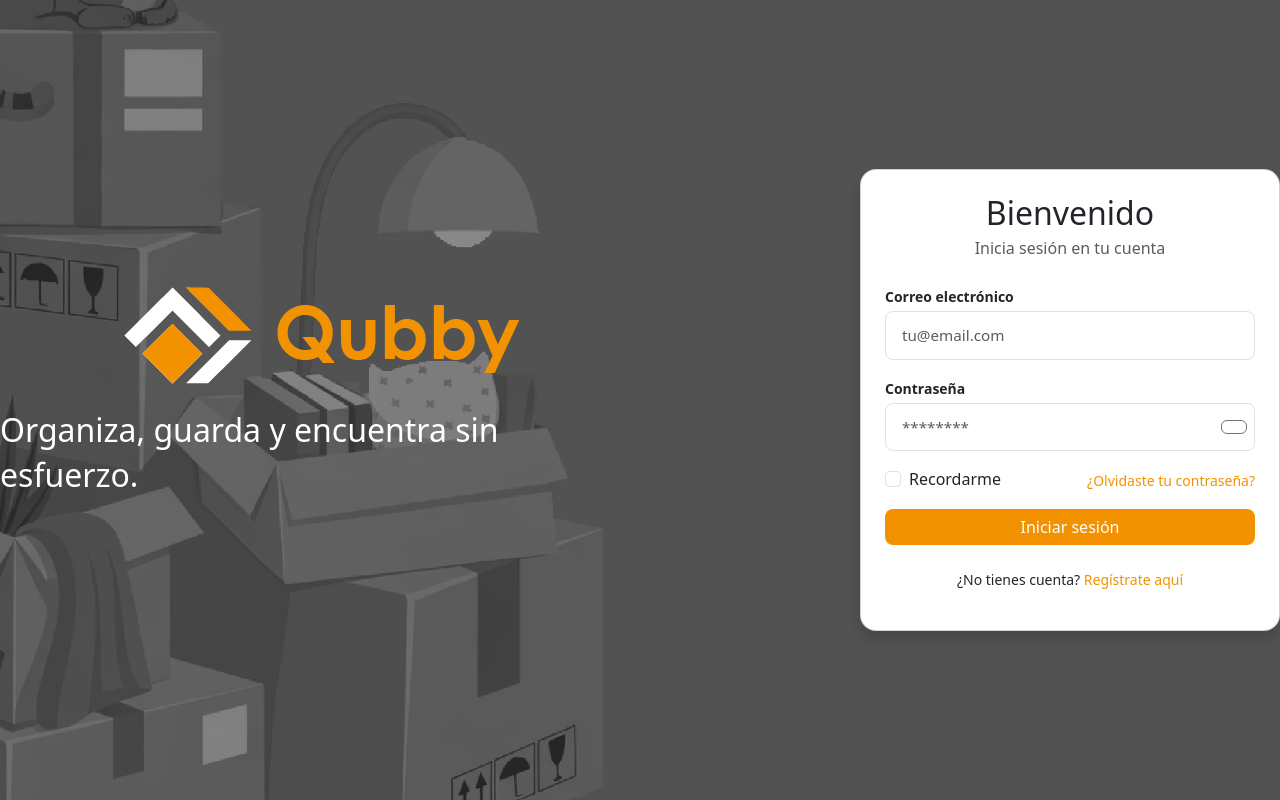
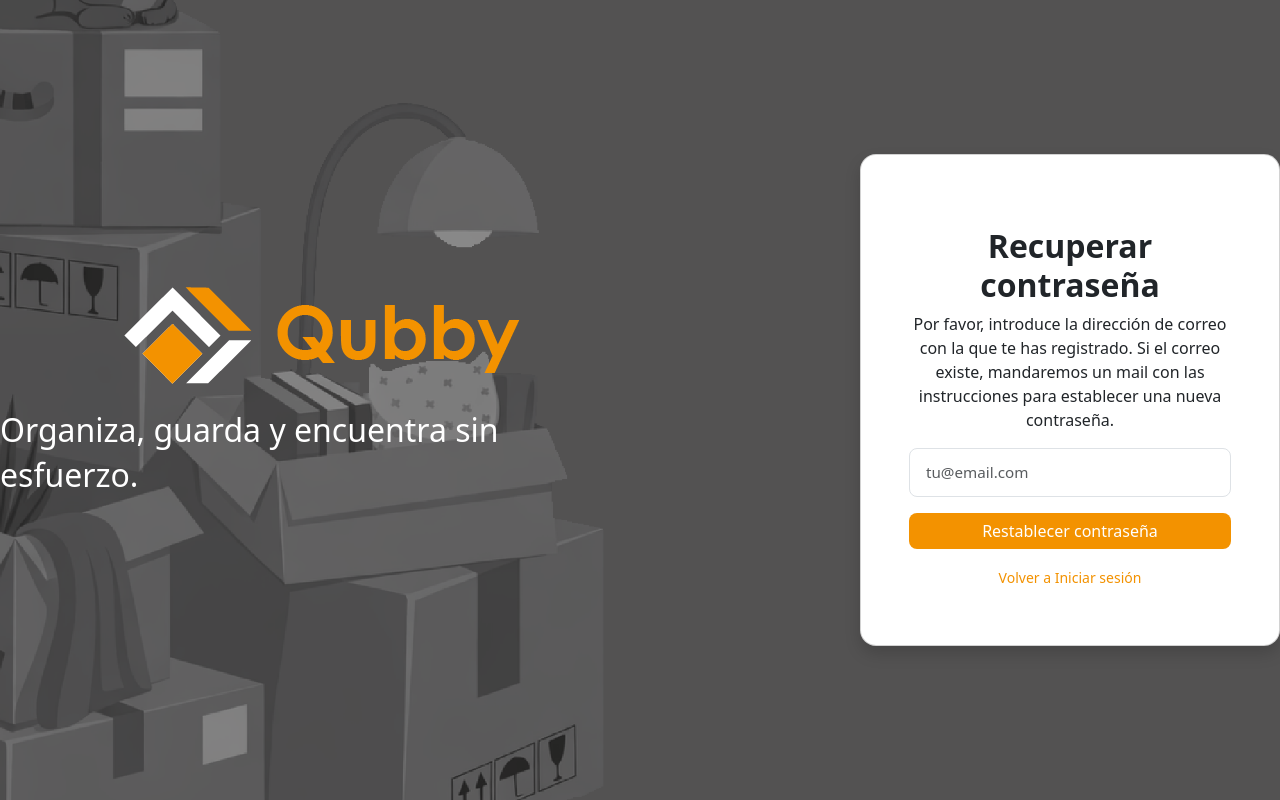
Before and after one commit to an-vila/Qubby, an Angular app in the folder client/: page /auth/recovery in a window 1280 px wide. Before the commit this address led to /auth/login. Built offline with nearby package versions, Linux system fonts and the light colour scheme.

Commit message:
Página de Restablecer contraseña añadida y refactorización de componentes

```diff
--- a/client/src/app/features/auth/auth.routes.ts
+++ b/client/src/app/features/auth/auth.routes.ts
@@ -34,6 +34,14 @@ export const authRoutes: Routes = [
             .then(m => m.ActivatePageComponent)
       },
       {
+        // RUTA para activar la cuenta mediante el token del correo: /auth/activate
+        path: 'recovery',
+        // Carga de forma diferida el componente de activación que acabamos de limpiar
+        loadComponent: () =>
+          import('./pages/recovery-page/recovery-page.component')
+            .then(m => m.RecoveryPageComponent)
+      },
+      {
         // Si el usuario entra a /auth sin nada más, lo mandamos al login por defecto
         path: '',
         redirectTo: 'login',
--- a/client/src/app/features/auth/layout/auth-layout/auth-layout.component.html
+++ b/client/src/app/features/auth/layout/auth-layout/auth-layout.component.html
@@ -1,18 +1,20 @@
-<div class="auth-layout d-flex flex-column flex-md-row vh-100 align-items-center justify-content-center">
+<div
+  class="auth-layout d-flex flex-column flex-md-row vh-100 align-items-center justify-content-center"
+>
   <!-- IZQUIERDA: Logo -->
   <div class="d-flex justify-content-center justify-content-md-start mb-4 mb-md-0 me-md-5">
     <div class="brand text-center text-md-start">
-      <img src="/images/logoQubby.png" alt="Qubby logo" class="mb-3 logo">
+      <img src="/images/logoQubby.png" alt="Qubby logo" class="mb-3 logo" />
 
       <!-- Slogan -->
-      <p class="slogan mt-2">
-        Organiza, guarda y encuentra sin esfuerzo.
-      </p>
+      <p class="slogan mt-2">Organiza, guarda y encuentra sin esfuerzo.</p>
     </div>
   </div>
 
   <!-- DERECHA: Formulario -->
   <div class="auth-right">
-    <router-outlet></router-outlet>
+    <div class="card p-5 shadow rounded-4 w-100 text-center mx-auto">
+      <router-outlet></router-outlet>
+    </div>
   </div>
 </div>
--- a/client/src/app/features/auth/pages/login-page/login-page.component.html
+++ b/client/src/app/features/auth/pages/login-page/login-page.component.html
@@ -1,4 +1,4 @@
-<div class="card p-4 shadow rounded-4 w-100 login-card">
+
   <h2 class="text-center mb-1">Bienvenido</h2>
   <p class="text-center text-muted mb-4">Inicia sesión en tu cuenta</p>
 
@@ -49,7 +49,7 @@
         />
         <label class="form-check-label" for="rememberMe">Recordarme</label>
       </div>
-      <a href="#" class="text-qubby small">¿Olvidaste tu contraseña?</a>
+      <a href="/auth/recovery" class="text-qubby small">¿Olvidaste tu contraseña?</a>
     </div>
 
  <ui-button
@@ -63,4 +63,3 @@
       <a routerLink="/auth/register" class="text-qubby">Regístrate aquí</a>
     </p>
   </form>
-</div>
--- a/client/src/app/features/auth/pages/recovery-page/recovery-page.component.css
+++ b/client/src/app/features/auth/pages/recovery-page/recovery-page.component.css
@@ -0,0 +1,4 @@
+.text-qubby {
+  color: #F39200 !important;
+  text-decoration: none;
+}
--- a/client/src/app/features/auth/pages/recovery-page/recovery-page.component.html
+++ b/client/src/app/features/auth/pages/recovery-page/recovery-page.component.html
@@ -0,0 +1,36 @@
+<div class="py-2">
+  <i class="bi bi-check-circle-fill text-success" style="font-size: 4rem"></i>
+
+  <h2 class="mt-3 mb-2 fw-bold">Recuperar contraseña</h2>
+  <p>
+    Por favor, introduce la dirección de correo con la que te has registrado. Si el correo existe,
+    mandaremos un mail con las instrucciones para establecer una nueva contraseña.
+  </p>
+
+  @if (successMessage) {
+    <div class="alert alert-success d-flex align-items-center small mt-3" role="alert">
+      <i class="bi bi-check-circle-fill me-2"></i>
+      <div>{{ successMessage }}</div>
+    </div>
+  } @else {
+    <form [formGroup]="recoveryForm" (ngSubmit)="onSubmit()">
+      <ui-input
+        type="email"
+        placeholder="tu@email.com"
+        formControlName="email"
+        class="mb-3"
+      ></ui-input>
+
+      @if (errorMessage) {
+        <div class="text-danger small mt-n2 mb-3 ps-3">
+          <i class="bi bi-exclamation-circle me-1"></i> {{ errorMessage }}
+        </div>
+      }
+
+      <ui-button type="submit" customClass="btn-qubby" class="my-3"
+        >Restablecer contraseña</ui-button
+      >
+    </form>
+  }
+  <a href="/auth/login" class="text-qubby small">Volver a Iniciar sesión</a>
+</div>
--- a/client/src/app/features/auth/pages/recovery-page/recovery-page.component.ts
+++ b/client/src/app/features/auth/pages/recovery-page/recovery-page.component.ts
@@ -1 +1,59 @@
-export class RecoveryPageComponent { }
+import { Component, inject } from '@angular/core';
+import { CommonModule } from '@angular/common';
+import { RouterModule } from '@angular/router';
+import { UiButtonComponent } from '../../../../shared/ui/ui-button/ui-button.component';
+import { UiInputComponent } from '../../../../shared/ui/ui-input/ui-input.component';
+import {
+  FormBuilder,
+  FormGroup,
+  FormsModule,
+  ReactiveFormsModule,
+  Validators,
+} from '@angular/forms';
+
+@Component({
+  selector: 'app-recovery-page',
+  standalone: true,
+  imports: [
+    CommonModule,
+    RouterModule,
+    UiInputComponent,
+    UiButtonComponent,
+    FormsModule,
+    ReactiveFormsModule,
+  ],
+  templateUrl: './recovery-page.component.html',
+  styleUrls: ['./recovery-page.component.css'],
+})
+export class RecoveryPageComponent {
+  private fb = inject(FormBuilder);
+
+  recoveryForm: FormGroup;
+  isLoading = false;
+  errorMessage = '';
+  successMessage = '';
+
+  constructor() {
+    this.recoveryForm = this.fb.group({
+      email: ['', [Validators.required, Validators.email]],
+    });
+  }
+
+  onSubmit() {
+    if (this.recoveryForm.invalid) {
+      this.recoveryForm.markAllAsTouched();
+      if (this.recoveryForm.get('email')?.hasError('email')) {
+        this.errorMessage = 'El formato del correo electrónico no es válido';
+      } else if (this.recoveryForm.get('email')?.hasError('required')) {
+        this.errorMessage = 'Debes introducir un correo electrónico.';
+      }
+      return;
+    }
+
+    const email = this.recoveryForm.get('email')?.value;
+
+    this.isLoading = true;
+    this.errorMessage = '';
+    this.successMessage = '';
+  }
+}
--- a/client/src/app/features/auth/pages/register-page/register-page.component.html
+++ b/client/src/app/features/auth/pages/register-page/register-page.component.html
@@ -1,4 +1,3 @@
-<div class="card p-4 shadow rounded-4 w-100 login-card">
 
   @if (isSuccess) {
     <div class="text-center py-4">
@@ -54,7 +53,7 @@
         </button>
       </ui-input>
 
-      <p class="form-text text-muted small ps-3 mb-3 mt-1">Debe tener al menos 6 caracteres.</p>
+      <p class="form-text text-muted small mb-3 text-start">Debe tener al menos 6 caracteres.</p>
 
       <ui-input
         [type]="showConfirmPassword ? 'text' : 'password'"
@@ -89,4 +88,3 @@
       </p>
     </form>
   }
-</div>
--- a/client/src/app/shared/ui/ui-input/ui-input.component.html
+++ b/client/src/app/shared/ui/ui-input/ui-input.component.html
@@ -1,4 +1,4 @@
-<div class="mb-3">
+<div class=" text-start">
   @if (label) {
     <label class="form-label fw-semibold text-dark small mb-1">{{ label }}</label>
   }
@@ -18,9 +18,4 @@
 
   </div>
 
-  @if (control.invalid && control.touched) {
-    <div class="text-danger small mt-1">
-      <i class="bi bi-exclamation-circle"></i> Campo requerido
-    </div>
-  }
 </div>
```
